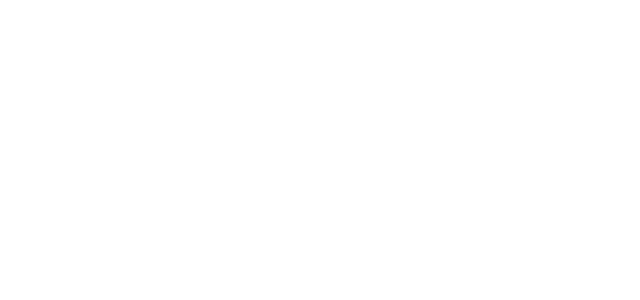
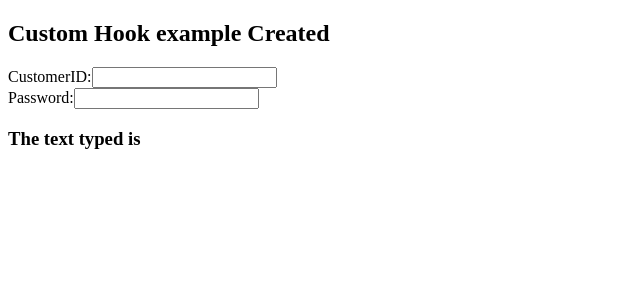
Before and after one commit to Balachandarcse/MERN_INTERN, a React (Vite) app in the folder frontend/: page /customHook in a window 1280 px wide. Before the commit this address had no page. Shown: the top 300 px of the page, without its empty margins (0-640 px from the left). Built offline with nearby package versions, Linux system fonts and the light colour scheme.

Commit message:
higher order components and custom hooks executed

```diff
--- /dev/null
+++ b/frontend/src/components/Memoization/LazyLodingAndSuspense.jsx
@@ -0,0 +1,14 @@
+import { lazy, Suspense } from "react"
+
+const Lazycomponent=lazy(()=>import("../functionalComponents/about"))
+const LazyLoading=()=>{
+    return (
+        <div>
+            <Suspense fallback={<h2>loading.....</h2>}>
+                <h2>this is LazyLoading page</h2>
+                <Lazycomponent/>
+            </Suspense>
+        </div>
+    )
+}
+export default LazyLoading
--- /dev/null
+++ b/frontend/src/components/functionalComponents/HOC/TrackButtonComp.jsx
@@ -0,0 +1,18 @@
+const trackButtonComp = (Component) => {
+    return (props) => {
+      const handleClick = () => {
+        console.log( props.trackingInfo);
+      };
+      return (
+        <div onClick={handleClick}>
+          CustomerID:
+          <input type="text" />
+          <br />
+          Password:
+          <input type="password" />
+          <Component {...props} />
+        </div>
+      );
+    };
+  };
+  export default trackButtonComp;
--- /dev/null
+++ b/frontend/src/components/functionalComponents/HOC/button.jsx
@@ -0,0 +1,9 @@
+const  Button =({name})=>{
+    return(
+        <button>
+        {name}
+     </button>
+    );
+
+}
+export default Button;
--- /dev/null
+++ b/frontend/src/components/functionalComponents/HOC/hoc.jsx
@@ -0,0 +1,13 @@
+import Button from "./Button";
+import trackButtonComp from "./TrackButtonComp";
+const HoC =()=>{
+    const ButtonWithTracking=trackButtonComp(Button)
+    return(
+         <div>
+            <h3>this is example of higher order component</h3>
+            <Button name="Login"/>
+            <ButtonWithTracking name="login" info={{custId:"325213", pass:"asdfsl"}}/>
+         </div>
+    );
+};
+export default HoC;
--- /dev/null
+++ b/frontend/src/components/functionalComponents/customHooks/customHookEg.jsx
@@ -0,0 +1,18 @@
+import { useEffect, useState } from "react";
+
+const useLocalStorage = (key, val) => {
+  var [text, setText] = useState(() => {
+    const jsonValue = localStorage.getItem(key);
+    if (jsonValue != null) return JSON.parse(jsonValue);
+    return val;
+  });
+  useEffect(() => {
+    localStorage.setItem(key, JSON.stringify(text));
+    return(
+        localStorage.setItem(key, JSON.stringify(""))
+    )
+  }, [key, text]
+);
+  return [text, setText];
+};
+export default useLocalStorage;
--- /dev/null
+++ b/frontend/src/components/functionalComponents/customHooks/useLocalStorage.jsx
@@ -0,0 +1,23 @@
+import useLocalStorage from "./customHookEg";
+
+const UseLocalStorage = () => {
+  var [text, setText] = useLocalStorage("customerID","");
+  var [pass, setPass] = useLocalStorage("password","");
+  return (
+    <div>
+      <h2>Custom Hook example Created</h2>
+      CustomerID:<input
+        type="text"
+        value={text}
+        onChange={(e) => setText(e.target.value)}
+      /><br />
+      Password:<input
+        type="password"
+        value={pass}
+        onChange={(e) => setPass(e.target.value)}
+      />
+      <h3>The text typed is {text}</h3>
+    </div>
+  );
+};
+export default UseLocalStorage;
--- a/frontend/src/components/functionalComponents/navBar.jsx
+++ b/frontend/src/components/functionalComponents/navBar.jsx
@@ -27,6 +27,7 @@
                             <span className="link">Memoization</span>
                             <div className="hooks">
                             <li><Link to='/memo' className="link">React.Memo</Link></li>
+                            <li><Link to='/lazy' className="link">Lazy,Suspense</Link></li>
                             </div>
                         </li>
 
--- a/frontend/src/main.jsx
+++ b/frontend/src/main.jsx
@@ -17,6 +17,9 @@
 import ReactLifecycleMethods from './components/classComponents/react-life-cycle.jsx'
 import Usecontext from './components/functionalComponents/Hooks/usecontext.jsx'
 import Memo from './components/Memoization/Memo.jsx'
+import LazyLoading from './components/Memoization/LazyLodingAndSuspense.jsx'
+import UseLocalStorage from './components/functionalComponents/customHooks/useLocalStorage.jsx'
+import HoC from './components/functionalComponents/HOC/hoc.jsx'
 
 createRoot(document.getElementById('root')).render(
   <StrictMode>
@@ -38,6 +41,9 @@
       <Route path='/react-lcm' element={<ReactLifecycleMethods/>}></Route>
       <Route path='/use-context' element={<Usecontext/>}></Route>
       <Route path='/memo' element={<Memo/>}></Route>
+      <Route path='/lazy' element={<LazyLoading/>}></Route>
+      <Route path='/customHook' element={<UseLocalStorage/>}></Route>
+      <Route path='/hoc' element={<HoC/>}></Route>
     </Routes>
 
     </BrowserRouter>
```
